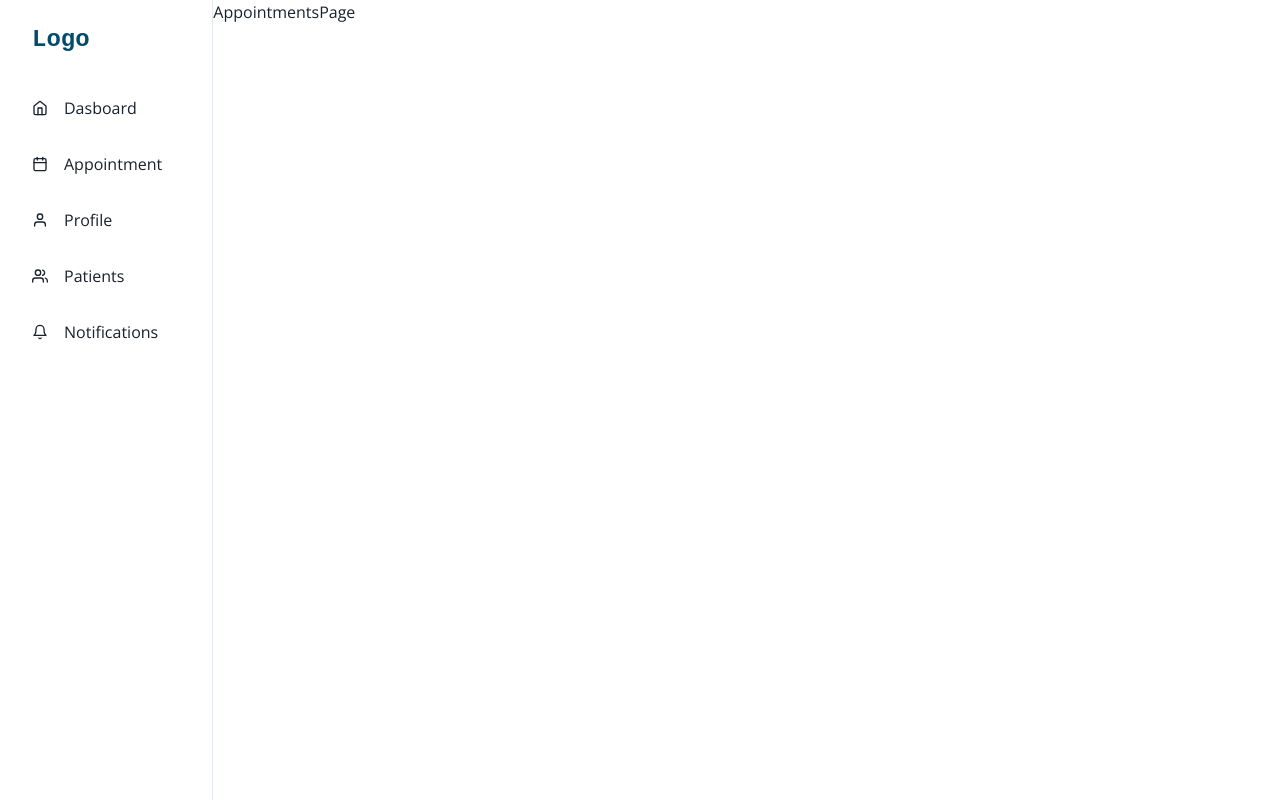
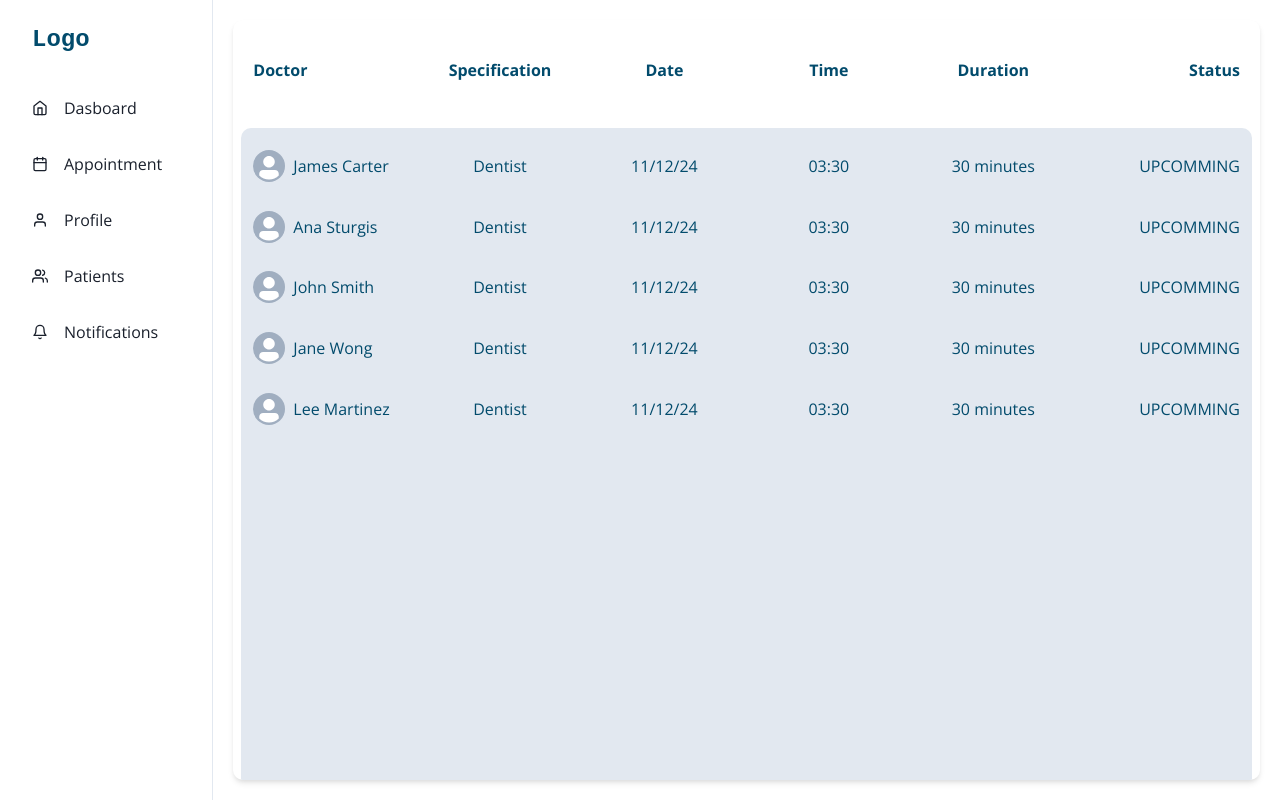
Before and after one commit to RuentDev/dental-appointment-app-client, a Next.js app: page /dashboard/appointments in a window 1280 px wide. Built offline with nearby package versions, Linux system fonts and the light colour scheme.

Commit message:
updated appointment table

```diff
--- a/src/app/booking/page.tsx
+++ b/src/app/booking/page.tsx
@@ -1,11 +1,11 @@
-import { Center, Stack, VStack } from '@chakra-ui/react'
+import { VStack } from '@chakra-ui/react'
 import React from 'react'
 import Components from '@/components'
 
 const BookingPage = async () => {
   return (
     <VStack w="100%" position="relative">
-      <Components.LandingSection />
+      <Components.Sections.LandingSection />
       <Components.Forms.BookingForm />
     </VStack>
   )
--- a/src/app/dashboard/appointments/page.tsx
+++ b/src/app/dashboard/appointments/page.tsx
@@ -1,7 +1,10 @@
+import { Container } from '@chakra-ui/react'
 import React from 'react'
-
+import Components from '@/components'
 export default function AppointmentsPage() {
   return (
-    <div>AppointmentsPage</div>
+    <Container maxW="100%" h="100%" border={0} padding={5}>
+      <Components.Tables.AppointmentTable />
+    </Container>
   )
 }
--- a/src/app/dashboard/layout.tsx
+++ b/src/app/dashboard/layout.tsx
@@ -20,7 +20,7 @@ const DashboardLayout = ({children}: {children: React.ReactNode}) => {
         <GridItem colSpan={2} rowSpan={12}>
           <Components.Sidebar />
         </GridItem>
-        <GridItem  colSpan={10} rowSpan={12}>
+        <GridItem w="100%" h="100%" colSpan={10} rowSpan={12}>
           {children}
         </GridItem>
       </Grid>
--- a/src/components/Cards/BlogCard.tsx
+++ b/src/components/Cards/BlogCard.tsx
@@ -12,7 +12,7 @@ interface BlogCardProps {
 
 const BlogCard = ({title, thumbnail, date, link}: BlogCardProps) => {
   return (
-    <Container maxW="100%" h="100%" bg="white" padding={0}>
+    <Container maxW="100%" h="100%" bg="white" padding={0} border={0} shadow="lg">
       <Stack position="relative" justifyContent="center" gap={5}>
         <Box position="relative">
           <Overlay />
--- a/src/components/Cards/OrthodonticCard.tsx
+++ b/src/components/Cards/OrthodonticCard.tsx
@@ -14,9 +14,10 @@ const OrthodonticCard = (props: OrthodonticCardProps) => {
   return (
     <Container
       position="relative"
-      borderWidth={props.borderWidth}
       overflow="hidden"
       _hover={{ '.labelBox': { display: 'flex' } }}
+      border={0}
+      padding={0}
     >
       <Image
         alt="services"
--- a/src/components/Overlay.tsx
+++ b/src/components/Overlay.tsx
@@ -11,7 +11,7 @@ const Overlay:React.FC<OverlayProps> = () => {
       transition="ease-in-out 200ms"
       cursor="pointer"
       _hover={{
-        backgroundColor:"teal.200",
+        backgroundColor:"black",
         opacity: 0.3
       }}
     />
--- a/src/components/Sections/BlogSection.tsx
+++ b/src/components/Sections/BlogSection.tsx
@@ -1,4 +1,4 @@
-import { Container, Grid, GridItem, Stack, Text } from '@chakra-ui/react'
+import { Button, Container, Flex, Grid, GridItem, Stack, Text } from '@chakra-ui/react'
 import blogs from '@/data/blogs.json'
 import Cards from '../Cards'
 import React from 'react'
@@ -8,7 +8,7 @@ interface BlogSectionProps{}
 const BlogSection:React.FC<BlogSectionProps> = ({}) => {
   return (
     <Container maxW="100%" h="auto" padding={20} bg="#eef8ff">
-
+      <Flex alignItems="center" flexDirection="column" gap={10}>
         <Stack gap={1} my={10}>
           <Text as="p" color='#E9490A' fontWeight={700} textAlign="center">READ OUR BLOG</Text>
           <Text as="h2" fontWeight={700} fontSize={32} align="center">Latest Articles</Text>
@@ -31,6 +31,11 @@ const BlogSection:React.FC<BlogSectionProps> = ({}) => {
             </GridItem>
           ))}
         </Grid>
+
+        <Button>
+          Read More
+        </Button>
+      </Flex>
     </Container>
   )
 }
--- a/src/components/Sections/MakeAppointmentSection.tsx
+++ b/src/components/Sections/MakeAppointmentSection.tsx
@@ -6,18 +6,19 @@ import React from 'react'
 const MakeAppointmentSection = () => {
   const router = useRouter()
   return (
-    <Center w="100%">
+    <Center w="100%" h="30vh" position="relative" >
       <Container
         maxW="90%"
         bg="#18AFD3"
-        border="0"
+        border={0}
         borderRadius={0}
-        position="relative"
+        position="absolute"
         top="-70%"
         p={{
           base: 5,
           lg: 20,
         }}
+        boxShadow="2xl"
       >
         <Flex
           gap={5}
--- a/src/components/Tables/AppointmentTable/AppointmentTable.tsx
+++ b/src/components/Tables/AppointmentTable/AppointmentTable.tsx
@@ -1,46 +1,85 @@
-import { Table, TableCaption, TableContainer, Tbody, Td, Tfoot, Th, Thead, Tr } from "@chakra-ui/react";
-import React, { FC } from "react";
+import { Avatar, Box, Flex, Grid, GridItem, HStack, Text } from "@chakra-ui/react";
+import React from "react";
+import TableHeading from "./TableHeading";
 
-interface AppointmentTableProps {};
+interface AppointmentTableProps{};
 
-const AppointmentTable:FC<AppointmentTableProps> = ({}) => {
+const AppointmentTable: React.FC<AppointmentTableProps> = ({}) => {
   return (
-    <TableContainer>
-      <Table variant='simple'>
-        <TableCaption>Imperial to metric conversion factors</TableCaption>
-        <Thead>
-          <Tr>
-            <Th>To convert</Th>
-            <Th>into</Th>
-            <Th isNumeric>multiply by</Th>
-          </Tr>
-        </Thead>
-        <Tbody>
-          <Tr>
-            <Td>inches</Td>
-            <Td>millimetres (mm)</Td>
-            <Td isNumeric>25.4</Td>
-          </Tr>
-          <Tr>
-            <Td>feet</Td>
-            <Td>centimetres (cm)</Td>
-            <Td isNumeric>30.48</Td>
-          </Tr>
-          <Tr>
-            <Td>yards</Td>
-            <Td>metres (m)</Td>
-            <Td isNumeric>0.91444</Td>
-          </Tr>
-        </Tbody>
-        <Tfoot>
-          <Tr>
-            <Th>To convert</Th>
-            <Th>into</Th>
-            <Th isNumeric>multiply by</Th>
-          </Tr>
-        </Tfoot>
-      </Table>
-    </TableContainer>
+    <Box bg="white" w="full" h="full" boxShadow="md" borderRadius={10} overflow='hidden'>
+      <TableHeading />
+      <Box w="full" h="full" borderRadius={10} p={2}  >
+        <Box w="full" h="full" borderRadius={10} overflow="hidden" bg="gray.200" p={2}>
+          <Grid w="full" h="full" templateColumns="repeat(6, 1fr)" templateRows="repeat(12, 1fr)" gap="1px">
+            <GridItem colSpan={6} rowSpan={1}>
+              <Flex alignItems="center" h="full" justifyContent="space-between" px={1}>
+                <Flex w="full" h="full" alignItems="center" gap={2}>
+                  <Avatar size="sm"/>
+                  <Text w="full" textAlign="start">James Carter</Text>
+                </Flex>
+                <Text w="full" textAlign="center">Dentist</Text>
+                <Text w="full" textAlign="center">11/12/24</Text>
+                <Text w="full" textAlign="center">03:30</Text>
+                <Text w="full" textAlign="center">30 minutes</Text>
+                <Text w="full" textAlign="end">UPCOMMING</Text>
+              </Flex>
+            </GridItem>
+            <GridItem colSpan={6} rowSpan={1}>
+              <Flex alignItems="center" h="full" justifyContent="space-between" px={1}>
+                <Flex w="full" h="full" alignItems="center" gap={2}>
+                  <Avatar size="sm"/>
+                  <Text w="full" textAlign="start">Ana Sturgis</Text>
+                </Flex>
+                <Text w="full" textAlign="center">Dentist</Text>
+                <Text w="full" textAlign="center">11/12/24</Text>
+                <Text w="full" textAlign="center">03:30</Text>
+                <Text w="full" textAlign="center">30 minutes</Text>
+                <Text w="full" textAlign="end">UPCOMMING</Text>
+              </Flex>
+            </GridItem>
+            <GridItem colSpan={6} rowSpan={1}>
+              <Flex alignItems="center" h="full" justifyContent="space-between" px={1}>
+                <Flex w="full" h="full" alignItems="center" gap={2}>
+                  <Avatar size="sm"/>
+                  <Text w="full" textAlign="start">John Smith</Text>
+                </Flex>
+                <Text w="full" textAlign="center">Dentist</Text>
+                <Text w="full" textAlign="center">11/12/24</Text>
+                <Text w="full" textAlign="center">03:30</Text>
+                <Text w="full" textAlign="center">30 minutes</Text>
+                <Text w="full" textAlign="end">UPCOMMING</Text>
+              </Flex>
+            </GridItem>
+            <GridItem colSpan={6} rowSpan={1}>
+              <Flex alignItems="center" h="full" justifyContent="space-between" px={1}>
+                <Flex w="full" h="full" alignItems="center" gap={2}>
+                  <Avatar size="sm"/>
+                  <Text w="full" textAlign="start">Jane Wong</Text>
+                </Flex>
+                <Text w="full" textAlign="center">Dentist</Text>
+                <Text w="full" textAlign="center">11/12/24</Text>
+                <Text w="full" textAlign="center">03:30</Text>
+                <Text w="full" textAlign="center">30 minutes</Text>
+                <Text w="full" textAlign="end">UPCOMMING</Text>
+              </Flex>
+            </GridItem>
+            <GridItem colSpan={6} rowSpan={1}>
+              <Flex alignItems="center" h="full" justifyContent="space-between" px={1}>
+                <Flex w="full" h="full" alignItems="center" gap={2}>
+                  <Avatar size="sm"/>
+                  <Text w="full" textAlign="start">Lee Martinez</Text>
+                </Flex>
+                <Text w="full" textAlign="center">Dentist</Text>
+                <Text w="full" textAlign="center">11/12/24</Text>
+                <Text w="full" textAlign="center">03:30</Text>
+                <Text w="full" textAlign="center">30 minutes</Text>
+                <Text w="full" textAlign="end">UPCOMMING</Text>
+              </Flex>
+            </GridItem>
+          </Grid>
+        </Box>
+      </Box>
+    </Box>
   )
 };
 
--- /dev/null
+++ b/src/components/Tables/AppointmentTable/TableHeading.tsx
@@ -0,0 +1,46 @@
+import { Box, Flex, HStack, Text } from "@chakra-ui/react";
+import React, { FC } from "react";
+
+interface TableHeadingProps {};
+
+const tableHeadingColumns = [
+  {
+    id: 0,
+    title: "Doctor",
+  },
+  {
+    id: 1,
+    title: "Specification",
+  },
+  {
+    id: 2,
+    title: "Date",
+  },
+  {
+    id: 3,
+    title: "Time",
+  },
+  {
+    id: 4,
+    title: "Duration",
+  },
+  {
+    id: 5,
+    title: "Status",
+  },
+]
+
+const TableHeading:FC<TableHeadingProps> = ({}) => {
+
+  return (
+    <Box minH="50px" h="100px"  w="full">
+      <Flex w="full" h='full' alignItems="center" justifyContent="space-between" px={5}>
+        {tableHeadingColumns.map((column, index) => (
+          <Text key={column.id} as='strong' textAlign={index === 0 ? "start" : (tableHeadingColumns.length - 1) === index ? "end" :  "center"} w="full">{column.title}</Text>
+        ))}
+      </Flex>
+    </Box>
+  )
+};
+
+export default TableHeading;
```
Also changed, not shown: src/components/Tables/AppointmentTable/AppointmentTableContent.tsx (added, +15 -0 lines), src/components/Tables/AppointmentTable/AppointmentTableItem.tsx (added). Lines whose indentation alone changed are shown as unchanged.
